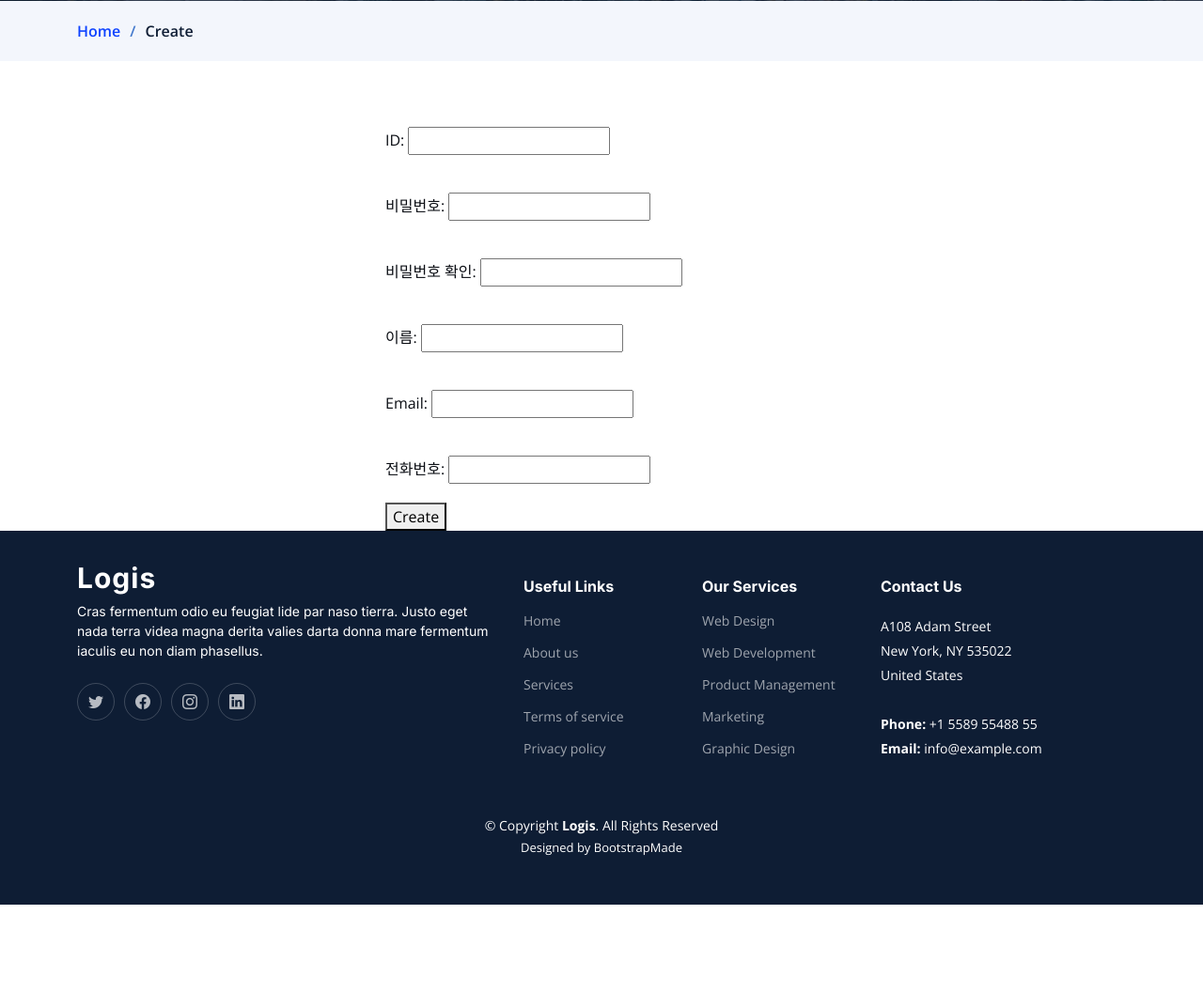
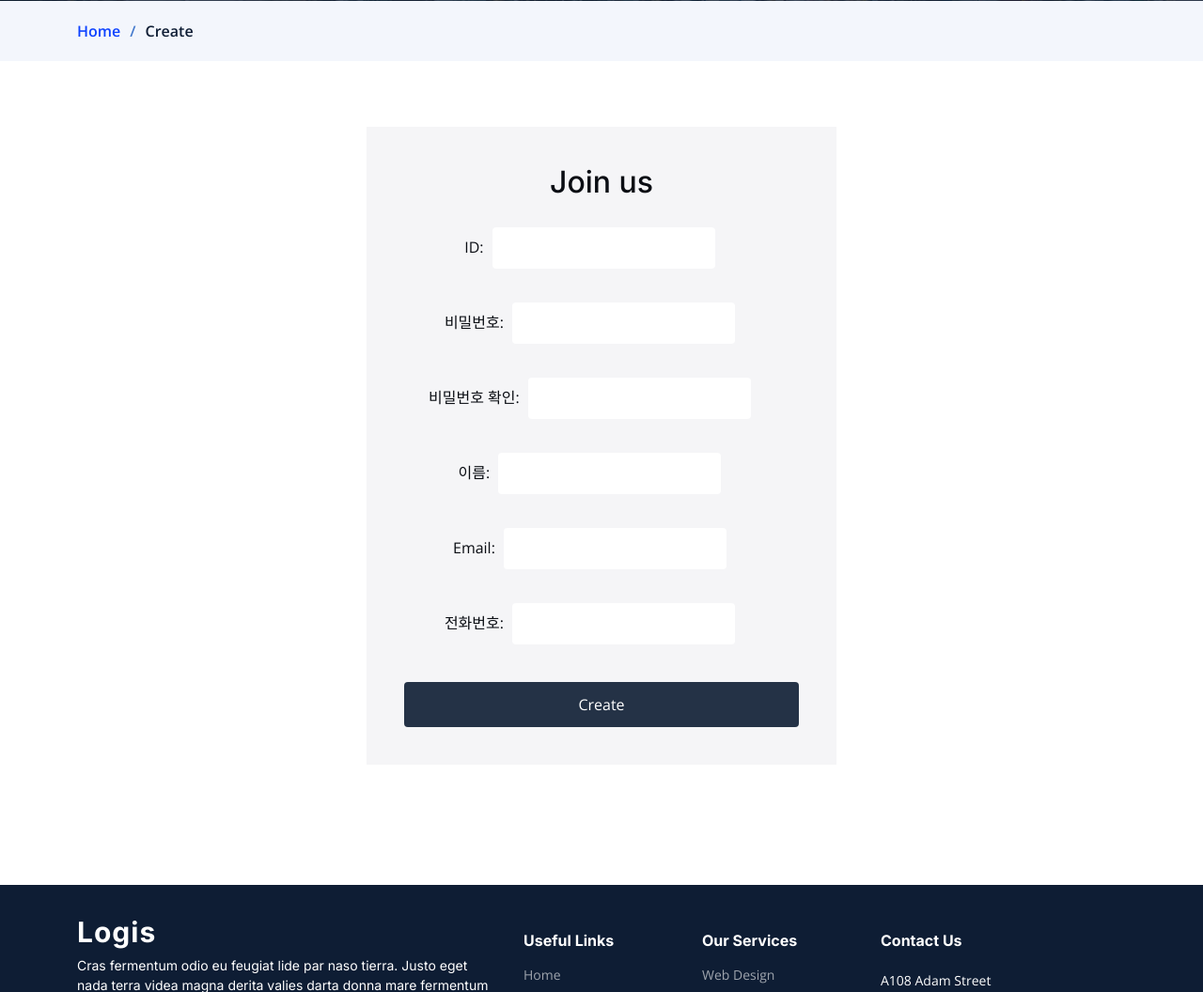
Before and after one commit to alfkalfk1234/BBUMAS_Aivle_3rd, a Django app: page /join/ in a window 1280 px wide. Shown: the part 294-1350 px from the top of the page at 94% size. Before the commit the page ends 1257 px from the top, so only its background shows below. Run offline with Django 4.2, Linux system fonts and the light colour scheme; some libraries are stand-ins or nearby versions.

Commit message:
join.html css 수정

```diff
--- a/join/forms.py
+++ b/join/forms.py
@@ -2,7 +2,14 @@ from django import forms
 from .models import CustomUser
 
 class UserForm(forms.ModelForm):
-    password = forms.CharField(widget=forms.PasswordInput)
+
+    password = forms.CharField(widget=forms.PasswordInput(attrs={'id': 'pswd1'}))
     class Meta:
         model = CustomUser
         fields = ['username', 'password', 'name', 'email', 'phone']
+        widgets = {
+            'username': forms.TextInput(attrs={'id': 'id'}),
+            'name': forms.TextInput(attrs={'id': 'name'}),
+            'email': forms.EmailInput(attrs={'id': 'email'}),
+            'phone': forms.TextInput(attrs={'id': 'phone'}),
+        }
--- a/join/templates/join/join.html
+++ b/join/templates/join/join.html
@@ -97,7 +97,8 @@
 
     <!-- wrapper -->
     <div>
-      <div id="create-content">
+      <div class="create" id="create-content">
+        <h2 style="text-align: center;">Join us</h2>
         <!-- ID -->
         <form method="post">
           {% csrf_token %}
@@ -141,8 +142,8 @@
             {{ form.phone }}
           </div>
           <div class="error_next_box" style="display:none;"></div>
-
-          <button type="submit">Create</button>
+          <br>
+          <button type="submit" class="joinus">Create</button>
         </form>
       </div>
 
--- a/static/assets/css/new_main.css
+++ b/static/assets/css/new_main.css
@@ -13,11 +13,12 @@
 
 #create-content {
     /*background-color: #f5f5f7;*/
-    margin-top: 50px;
+    margin-top: 70px;
     position: relative;
     left: 50%;
     transform: translateX(-50%);
-    width: 460px;
+    width: 500px;
+
 }
 
 
@@ -139,6 +140,7 @@ select {
     font-size: 12px;
     color: red;
     display: none;
+    margin-bottom: 5px;
 }
 
 #alertTxt {
@@ -180,5 +182,70 @@ select {
 
 .form-field {
     padding-top: 20px;
-    padding-bottom: 20px;
+    background-color: #f5f5f7;
+    margin-right: 25px;
+    text-align: center;
 }
+
+.create {
+    background-color: #f5f5f7;
+    padding: 40px;
+    position: relative;
+    margin-top: 10%;
+    margin-bottom: 10%;
+}
+
+.form-field input[type=text] {
+    margin-left: 5px;
+    /*position: relative;
+    left: 50%;
+    transform: translate(-50%);*/
+    width: 60%;
+    height: 44px;
+    padding: 0 10px;
+    box-sizing: border-box;
+    margin-bottom: 16px;
+    border-radius: 4px;
+    background-color: #ffffff;
+    border: none;
+    transition: 0.4s;
+}
+
+.form-field input[type=password] {
+    margin-left: 5px;
+    width: 60%;
+    height: 44px;
+    padding: 0 10px;
+    box-sizing: border-box;
+    margin-bottom: 16px;
+    border-radius: 4px;
+    background-color: #ffffff;
+    border: none;
+    transition: 0.4s;
+}
+
+.form-field input[type=email] {
+    margin-left: 5px;
+    width: 60%;
+    height: 44px;
+    padding: 0 10px;
+    box-sizing: border-box;
+    margin-bottom: 16px;
+    border-radius: 4px;
+    background-color: #ffffff;
+    border: none;
+    transition: 0.4s;
+}
+
+.joinus {
+    width: 100%;
+    height: 48px;
+    background-color: #0e1d34e6;
+    color: #fff;
+    text-align: center;
+    border-radius: 4px;
+    cursor: pointer;
+    border: 0;
+    padding: 10px;
+    transition: 0.4s;
+}
```
